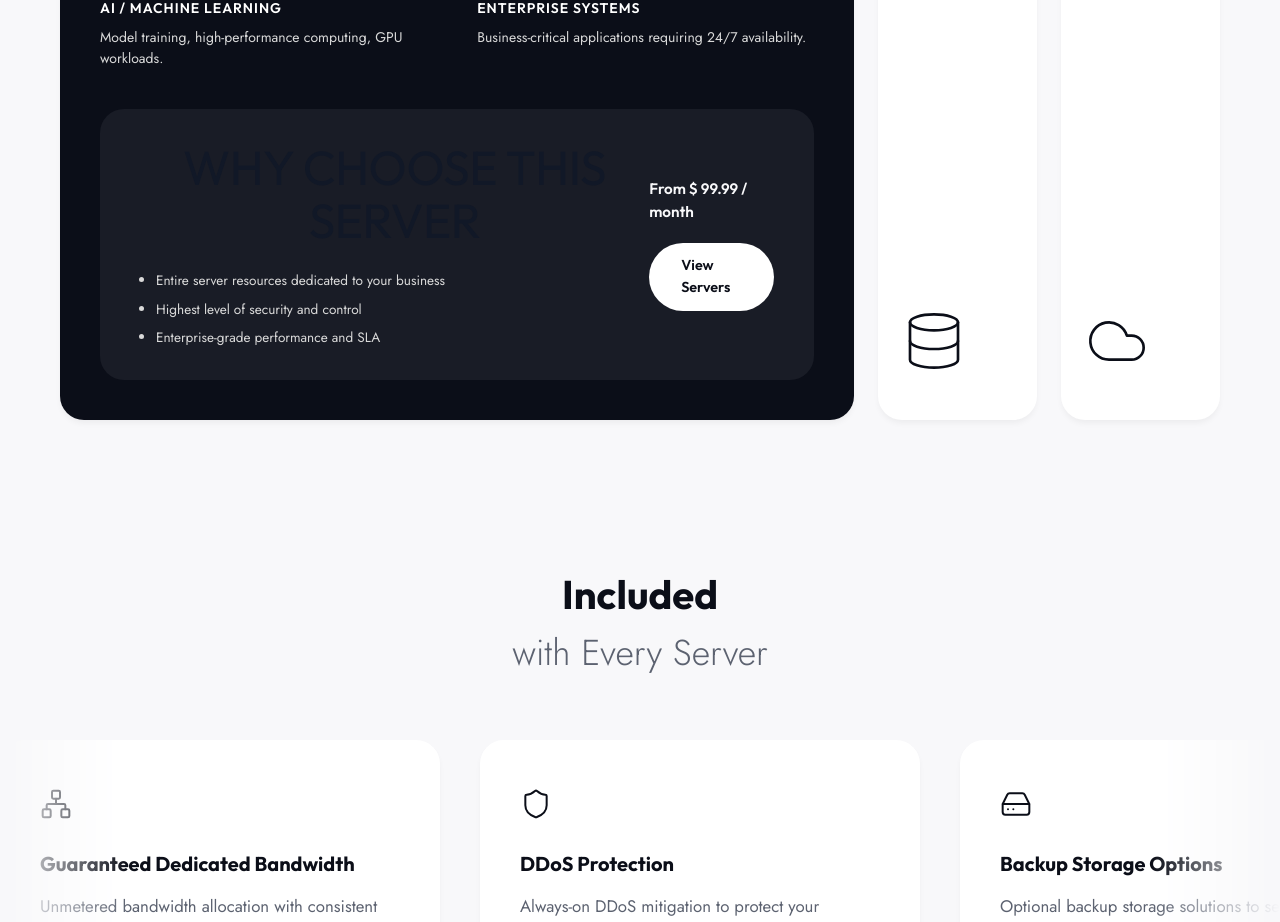
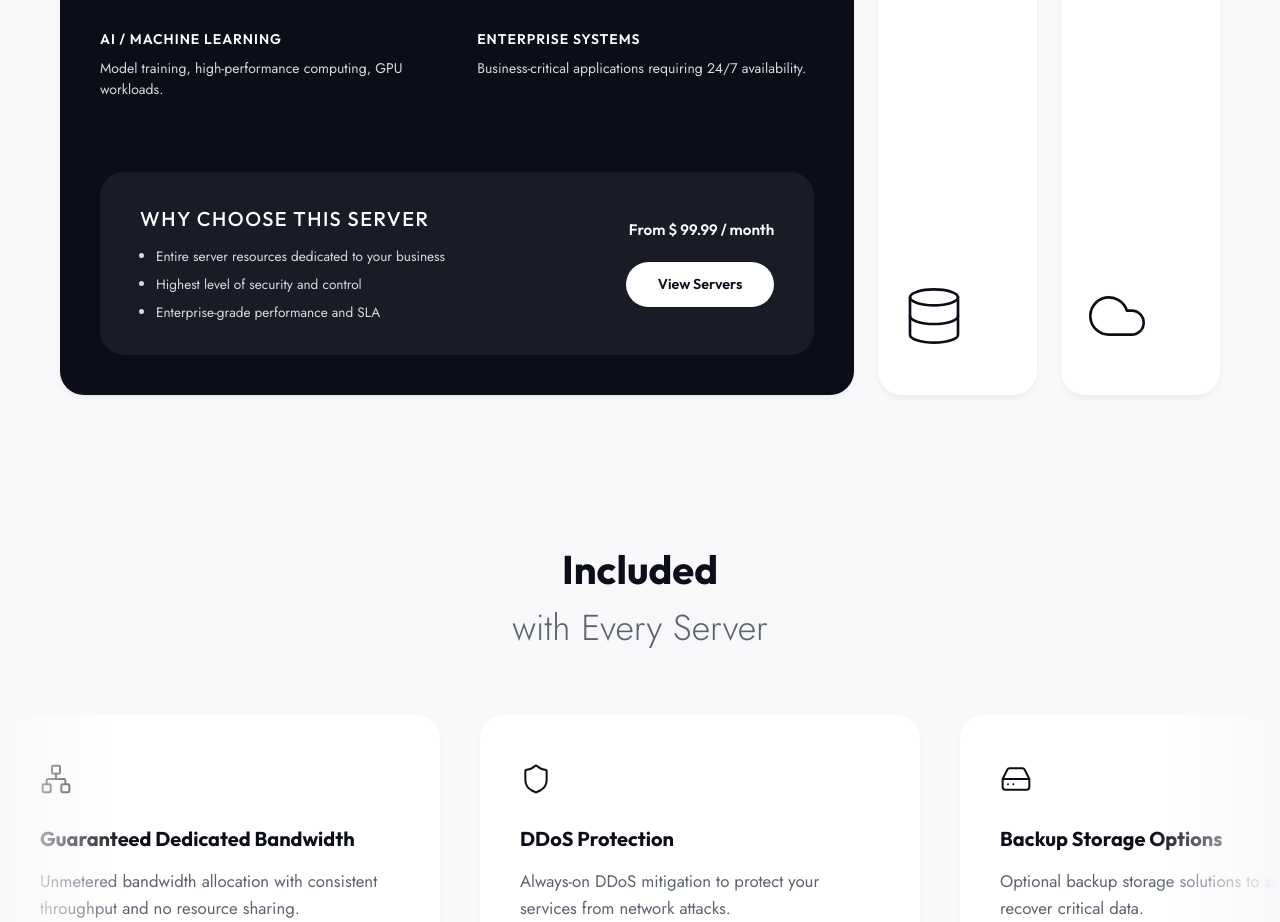
Before and after one commit to souiiii/Bytenia, a React (Vite) app: page / in a window 1280 px wide. Shown: the part 1414-2336 px from the top of the page. Built offline with nearby package versions, Linux system fonts and the light colour scheme; what react-world-flags would draw is missing.

Commit message:
refactor: rename server title class and prevent wrapping on view servers button

```diff
--- a/src/components/ServerSelection/ServerSelection.css
+++ b/src/components/ServerSelection/ServerSelection.css
@@ -132,7 +132,7 @@
   margin-top: 40px;
 }
 
-.why-choose-title {
+.server-why-choose-title {
   font-family: var(--font-heading);
   font-size: 1.25rem;
   font-weight: 500;
@@ -181,6 +181,7 @@
   border-radius: 50px;
   cursor: pointer;
   transition: all 0.2s ease;
+  white-space: nowrap;
 }
 
 .btn-view-servers:hover {
--- a/src/components/ServerSelection/ServerSelection.jsx
+++ b/src/components/ServerSelection/ServerSelection.jsx
@@ -158,7 +158,7 @@ const ServerSelection = () => {
 
                     <div className="expanded-footer">
                       <div className="why-choose-box">
-                        <h5 className="why-choose-title">
+                        <h5 className="server-why-choose-title">
                           WHY CHOOSE THIS SERVER
                         </h5>
                         <ul className="why-choose-list">
```
